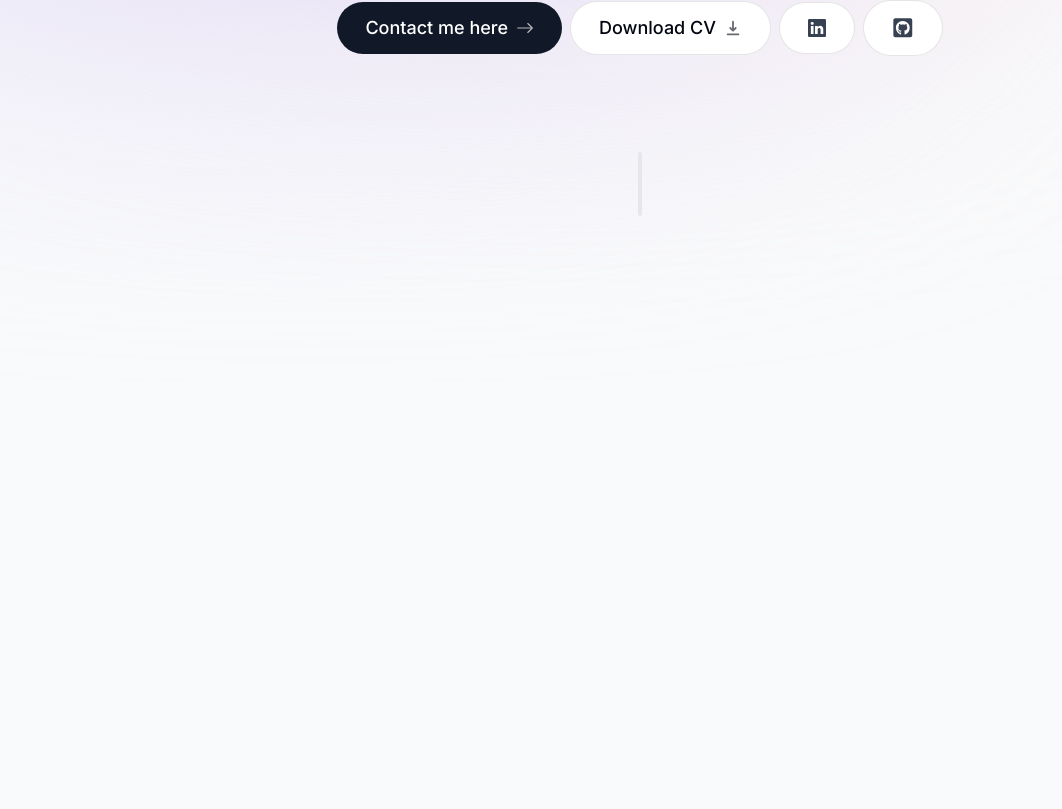
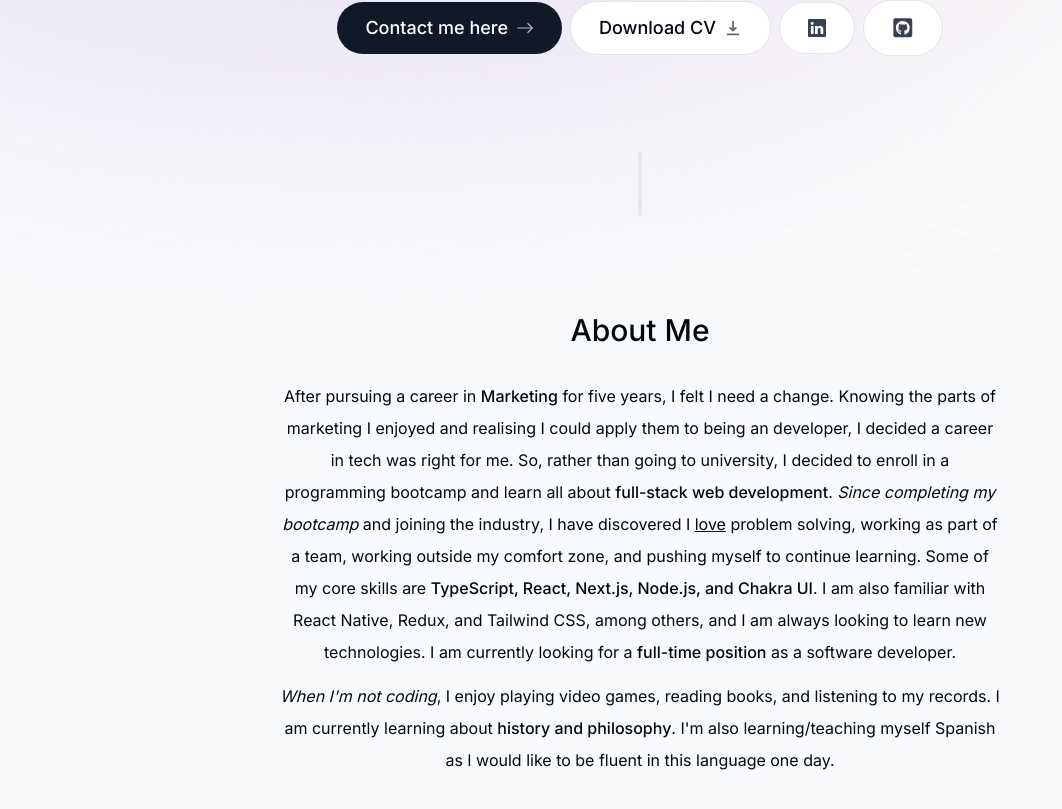
Before and after one commit to carter-bardellmunro/portfolio, a Next.js app: page / in a window 1280 px wide. Shown: the part 523-1332 px from the top of the page, without its empty margins (0-1062 px from the left). Built offline with nearby package versions, Linux system fonts and the light colour scheme.

Commit message:
create about me section

```diff
--- a/app/page.tsx
+++ b/app/page.tsx
@@ -1,11 +1,13 @@
 import Intro from '@/components/intro'
 import SectionDivider from '@/components/section-divider'
+import About from '@/components/about'
 
 const Home = () => {
   return (
     <main className="flex flex-col items-center px-4">
       <Intro />
       <SectionDivider />
+      <About />
     </main>
   )
 }
--- a/components/about.tsx
+++ b/components/about.tsx
@@ -1,9 +1,48 @@
-import React from 'react'
+"use client"
+
+import React from 'react';
+import SectionHeader from './section-header';
+import { motion } from 'framer-motion';
 
 const About = () => {
   return (
-    <h2>About Me</h2>
-  )
-}
+    <motion.section className="mb-28 max-w-[45rem] text-center leading-8 sm:mb-40"
+      initial={{ opacity: 0, y: 100 }}
+      animate={{ opacity: 1, y:0 }}
+      transition={{ delay: 0.175 }}
+    >
+      <SectionHeader text="About Me" />
+      <p className="mb-3 ">
+        After pursuing a career in{' '}
+        <span className="font-medium">Marketing</span> for five years, I felt I
+        need a change. Knowing the parts of marketing I enjoyed and realising I
+        could apply them to being an developer, I decided a career in tech was
+        right for me. So, rather than going to university, I decided to enroll
+        in a programming bootcamp and learn all about{' '}
+        <span className="font-medium">full-stack web development</span>.{' '}
+        <span className="italic"> Since completing my bootcamp</span> and
+        joining the industry, I have discovered I{' '}
+        <span className="underline">love</span> problem solving, working as part
+        of a team, working outside my comfort zone, and pushing myself to
+        continue learning. Some of my core skills are{' '}
+        <span className="font-medium">
+          TypeScript, React, Next.js, Node.js, and Chakra UI
+        </span>
+        . I am also familiar with React Native, Redux, and Tailwind CSS, among
+        others, and I am always looking to learn new technologies. I am currently
+        looking for a <span className="font-medium">full-time position</span> as
+        a software developer.
+      </p>
 
-export default About
+      <p>
+        <span className="italic">When I&apos;m not coding</span>, I enjoy
+        playing video games, reading books, and listening to my records. I am
+        currently learning about{' '}
+        <span className="font-medium">history and philosophy</span>. I&apos;m
+        also learning/teaching myself Spanish as I would like to be fluent in this language one day.
+      </p>
+    </motion.section>
+  );
+};
+
+export default About;
--- /dev/null
+++ b/components/section-header.tsx
@@ -0,0 +1,11 @@
+import React from 'react';
+
+type SectionHeaderProps = {
+  text: string
+}
+
+const SectionHeader = ({ text }: SectionHeaderProps) => {
+  return <h2 className="text-3xl font-medium capitalize mb-8">{text}</h2>;
+};
+
+export default SectionHeader;
```
